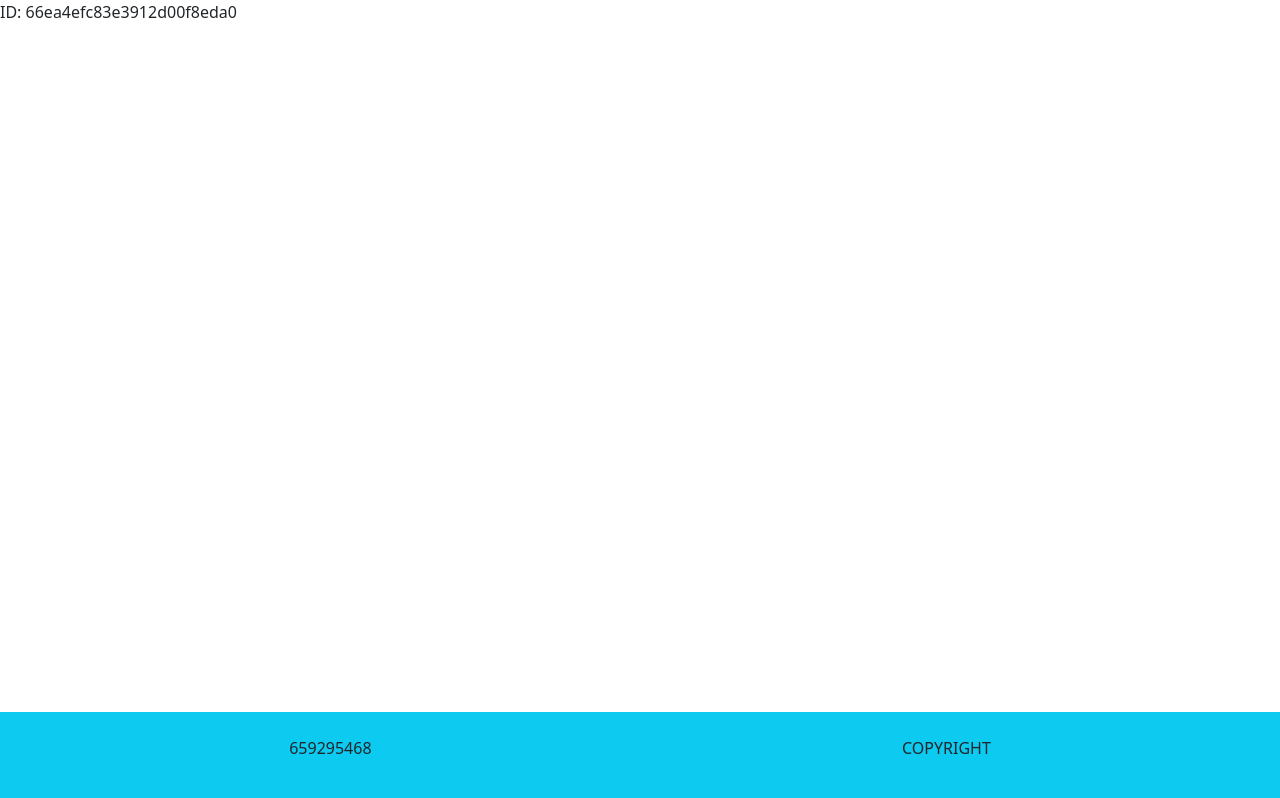
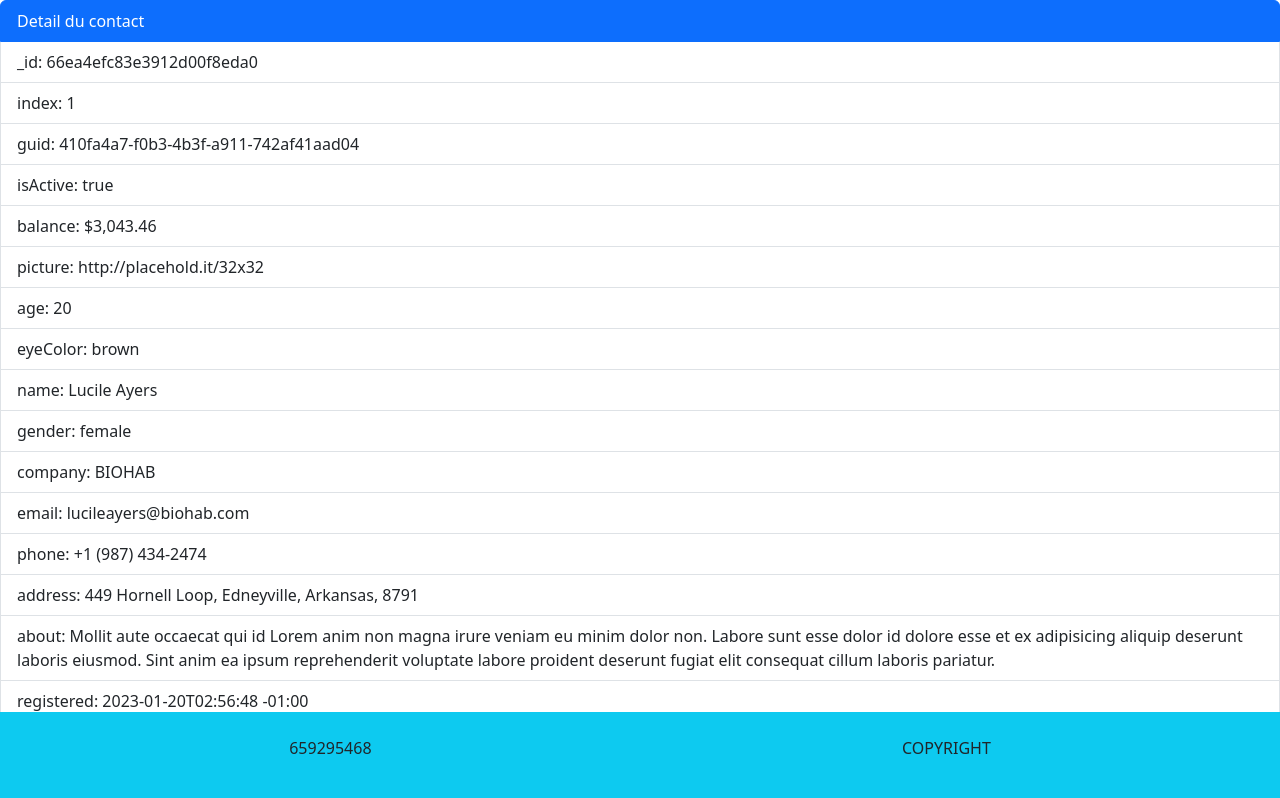
Before and after one commit to NGANDJUI23/contacts-app, an Angular app: page /contact/detail-contact/1 in a window 1280 px wide. Shown: the top 798 px of the page. Built offline with nearby package versions, Linux system fonts and the light colour scheme.

Commit message:
Finalisation de l'affichage des info du contact

```diff
--- a/src/app/components/details-contact/details-contact.component.html
+++ b/src/app/components/details-contact/details-contact.component.html
@@ -1 +1,19 @@
-ID: {{contact!._id}}
+<ul class="list-group">
+  <li class="list-group-item active" aria-current="true">Detail du contact</li>
+  @for (item of function_return_tableau_key_valeur_contact(); track $index) {
+    @if (item) {
+      @if ($index!=19) {
+        <li class="list-group-item">{{item.key}}: {{item.value}}</li>
+      }@else {
+        @for (items of function_return_tableau_key_valeur_contact_friend(); track $index) {
+          @if (items) {
+            <li class="list-group-item">Id: {{items.value.id}} Name: {{items.value.name}}</li>
+          }
+        }
+      }
+
+    }
+
+  }
+
+</ul>
--- a/src/app/components/details-contact/details-contact.component.ts
+++ b/src/app/components/details-contact/details-contact.component.ts
@@ -2,6 +2,7 @@ import { Component, OnInit } from '@angular/core';
 import { ActivatedRoute } from '@angular/router';
 import { contact_list } from '../../models/data';
 import { Contact } from '../../interfaces/contact';
+import { Friend } from '../../interfaces/friend';
 
 @Component({
   selector: 'app-details-contact',
@@ -12,7 +13,7 @@ import { Contact } from '../../interfaces/contact';
 })
 export class DetailsContactComponent implements OnInit {
   contact?: Contact; // Utilisez "?" pour indiquer que contact peut être indéfini
-
+  friend?: Friend; //
   constructor(private route: ActivatedRoute) { }
 
   ngOnInit(): void {
@@ -21,6 +22,7 @@ export class DetailsContactComponent implements OnInit {
   }
 
   getContactDetails(id: string | null) {
+
     if (id) {
       const foundContact = contact_list.find(contact => contact.index.toString() == id);
       if (foundContact) {
@@ -29,5 +31,21 @@ export class DetailsContactComponent implements OnInit {
         alert('Contact non trouvé');
       }
     }
+
   }
+  function_return_tableau_key_valeur_contact() {
+    if (this.contact) {
+      return Object.entries(this.contact).map(([key, value]) => ({ key, value }));
+    } else {
+      return [];
+    }
+  }
+  function_return_tableau_key_valeur_contact_friend() {
+    if (this.contact) {
+      return Object.entries(this.contact.friends).map(([key, value]) => ({ key, value }));
+    } else {
+      return [];
+    }
+  }
+
 }
```
